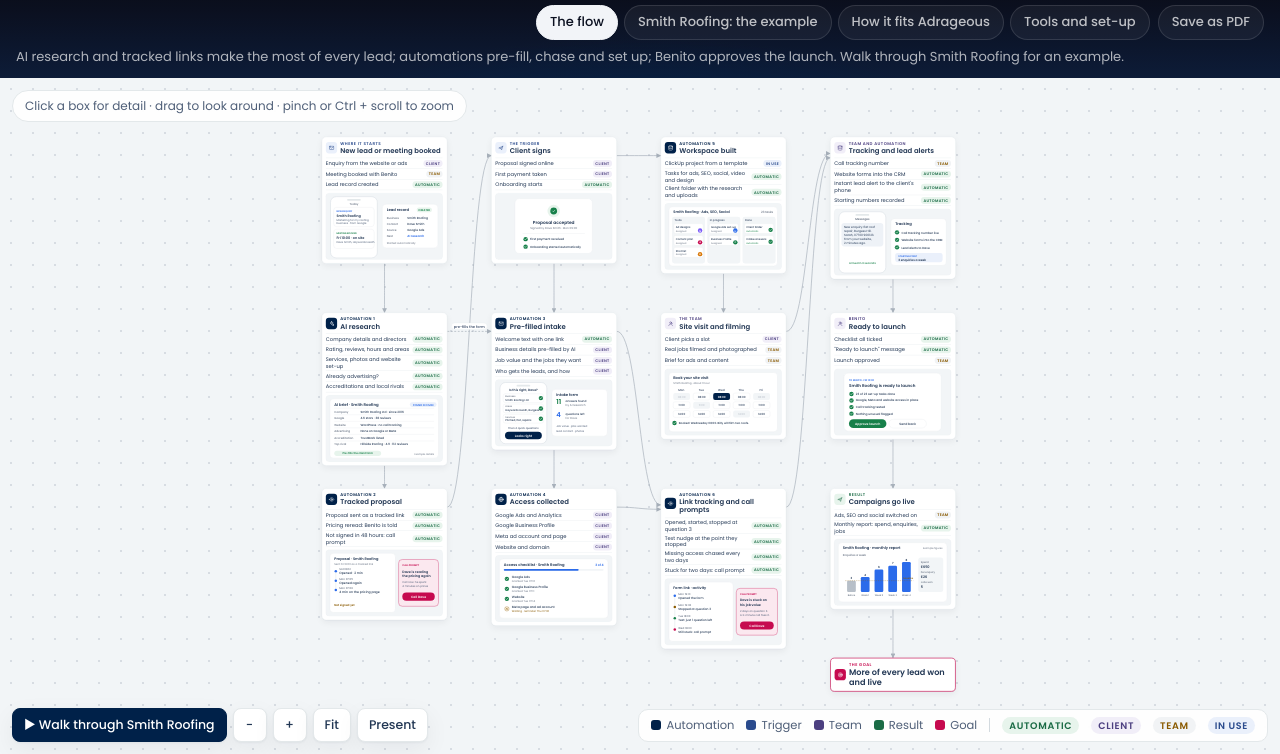
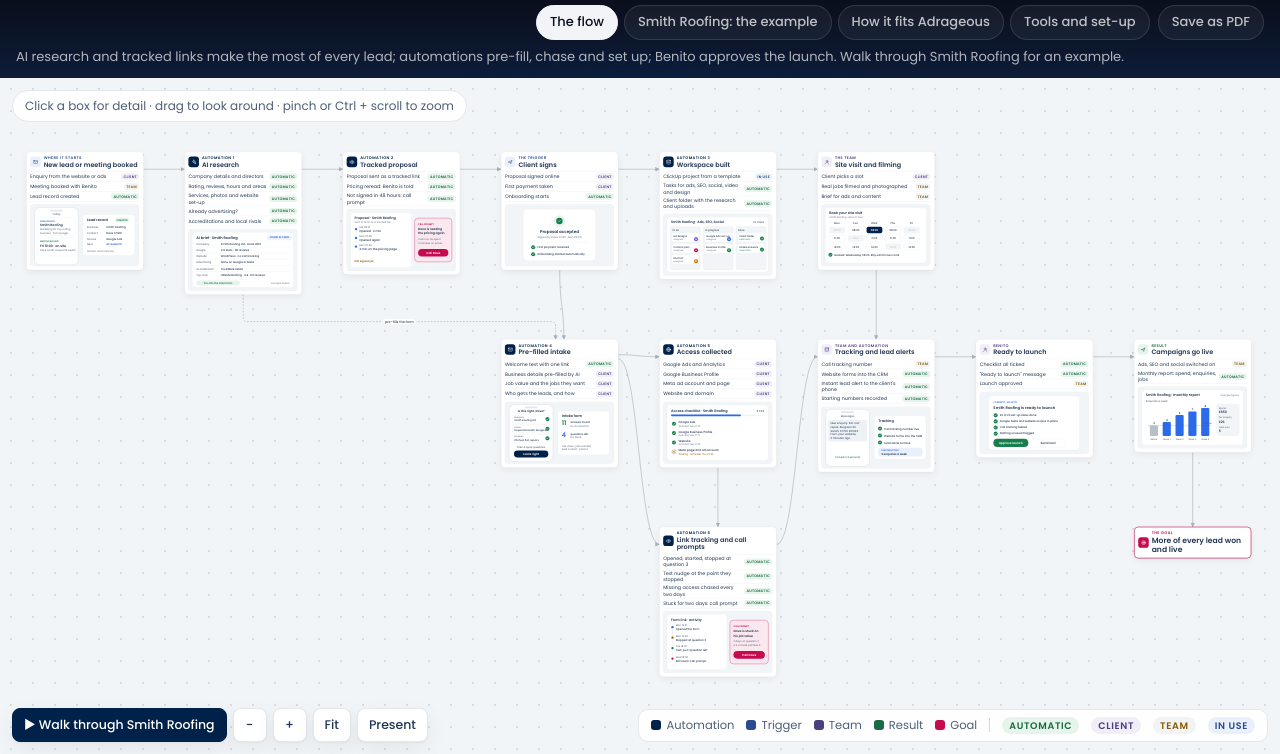
Before and after one commit to burnsysolutions/onboarding-flow, a plain HTML site: page index.html in a window 1280 px wide. Shown: the part 46-800 px from the top of the page. Drawn offline with Linux system fonts and the light colour scheme; no server answers.

Commit message:
Re-lay the flow left to right with no crossing lines

```diff
--- a/index.html
+++ b/index.html
@@ -661,50 +661,50 @@ ol.timeline span { font-size: 14px; color: var(--ink-2); }
       rows: [row('Enquiry from the website or ads', 'Form or call', 'low'), row('Meeting booked with Benito', 'Calendar', 'paid'), row('Lead record created', 'CRM', 'free')],
       does: 'Every new lead starts the research before anyone picks up the phone.',
       body: 'A new enquiry from the website, the ads or a phone call creates the lead record, and the research starts straight away. When Benito books a meeting, the brief is waiting for him.' },
-    { id: 'research', type: 'agent', icon: 'agent', x: 0, y: 560, w: 400, eb: 'Automation 1', nm: 'AI research', sb: 'Everything public, found in minutes',
+    { id: 'research', type: 'agent', icon: 'agent', x: 540, y: 0, w: 400, eb: 'Automation 1', nm: 'AI research', sb: 'Everything public, found in minutes',
       rows: [row('Company details and directors', 'Companies House', 'free'), row('Rating, reviews, hours and areas', 'Google Business Profile', 'free'), row('Services, photos and website set-up', 'Their website', 'free'), row('Already advertising?', 'Google and Meta ad libraries', 'free'), row('Accreditations and local rivals', 'Registers, Google Maps', 'free')],
       does: "Builds a brief for Benito before the meeting and pre-fills the client's onboarding form.",
       body: 'As soon as a lead comes in, AI gathers everything public about the business: company details, reviews and rating, services and areas from their website, whether they already advertise, accreditations, and the local rivals ranking above them. Benito walks into the meeting knowing the business, and the same research pre-fills the onboarding form so the client only has to check it. Only business information is used, and the client always confirms it.' },
-    { id: 'proposal', type: 'agent', icon: 'eye', x: 0, y: 1120, w: 400, eb: 'Automation 2', nm: 'Tracked proposal', sb: 'Know when they are thinking about it',
+    { id: 'proposal', type: 'agent', icon: 'eye', x: 1080, y: 0, w: 400, eb: 'Automation 2', nm: 'Tracked proposal', sb: 'Know when they are thinking about it',
       rows: [row('Proposal sent as a tracked link', 'Opens and time per page', 'free'), row('Pricing reread: Benito is told', 'Instant alert', 'free'), row('Not signed in 48 hours: call prompt', 'To Benito', 'free')],
       does: 'Shows Benito who is reading the proposal, and prompts a call at the right moment.',
       body: 'The proposal goes as a tracked link, not an attachment. Benito sees when it is opened, how long was spent on the pricing and when it is reopened. A reopened proposal is the best moment to call, so he gets a prompt there and then. If it is still not signed after 48 hours, he gets a reminder showing what the client looked at.' },
-    { id: 'signed', type: 'data', icon: 'action', x: 540, y: 0, w: 400, eb: 'The trigger', nm: 'Client signs', sb: 'Proposal signed or first payment',
+    { id: 'signed', type: 'data', icon: 'action', x: 1620, y: 0, w: 400, eb: 'The trigger', nm: 'Client signs', sb: 'Proposal signed or first payment',
       rows: [row('Proposal signed online', 'E-signature', 'low'), row('First payment taken', 'Card or Direct Debit', 'low'), row('Onboarding starts', 'Automatic', 'free')],
       does: 'A signed proposal or the first payment starts everything. Nobody has to remember to kick it off.',
       body: 'Onboarding starts from one event: the proposal is signed or the first payment lands, whichever comes first. Every step after it starts on its own, so nothing waits for Benito to find the time.' },
-    { id: 'welcome', type: 'agent', icon: 'mail', x: 540, y: 560, w: 400, eb: 'Automation 3', nm: 'Pre-filled intake', sb: 'Check it, then four quick questions',
+    { id: 'welcome', type: 'agent', icon: 'mail', x: 1620, y: 640, w: 400, eb: 'Automation 4', nm: 'Pre-filled intake', sb: 'Check it, then four quick questions',
       rows: [row('Welcome text with one link', 'Within a minute', 'free'), row('Business details pre-filled by AI', 'Client ticks or corrects', 'low'), row('Job value and the jobs they want', 'Question', 'low'), row('Who gets the leads, and how', 'Question', 'low')],
       does: 'The client checks what AI found and answers only what nobody else could know.',
       body: 'Within a minute of signing, the client gets a welcome text with one link. The form is already filled in from the research: business details, areas, services, reviews link, logo and photos. The client ticks it or corrects it, then answers four questions only they can answer: average job value, the jobs they want more of, who should get each lead, and which photos to use. It works on a phone, because most tradespeople do it after work.' },
-    { id: 'access', type: 'agent', icon: 'web', x: 540, y: 1120, w: 400, eb: 'Automation 4', nm: 'Access collected', sb: 'Every account from one link',
+    { id: 'access', type: 'agent', icon: 'web', x: 2160, y: 640, w: 400, eb: 'Automation 5', nm: 'Access collected', sb: 'Every account from one link',
       rows: [row('Google Ads and Analytics', 'Access request', 'low'), row('Google Business Profile', 'Manager invite', 'low'), row('Meta ad account and page', 'Partner request', 'low'), row('Website and domain', 'Secure access', 'low')],
       does: 'Requests every account the team needs through one link, and ticks each one off as it is granted.',
       body: 'One link asks for access to Google Ads, Analytics, the Google Business Profile, the Meta ad account and page, and the website and domain. Each item ticks itself off when it is granted. Access is given through the platforms themselves, so passwords are never sent by text or email.' },
-    { id: 'workspace', type: 'agent', icon: 'data', x: 1080, y: 0, w: 400, eb: 'Automation 5', nm: 'Workspace built', sb: 'Ready before anyone asks',
+    { id: 'workspace', type: 'agent', icon: 'data', x: 2160, y: 0, w: 400, eb: 'Automation 3', nm: 'Workspace built', sb: 'Ready before anyone asks',
       rows: [row('ClickUp project from a template', 'Per service bought', 'own'), row('Tasks for ads, SEO, social, video and design', 'Assigned by role', 'free'), row('Client folder with the research and uploads', 'Shared drive', 'free')],
       does: "Builds the client's ClickUp project from a template and gives each specialist their tasks.",
       body: "As soon as the client signs, their ClickUp project is built from a template for each service they bought. Tasks go straight to the right person: ads to Harry, SEO to Chester, social to Amber, filming to Billy and design to Nadya. The research brief, intake answers and uploads land in the client's folder, so nobody asks the client the same question twice." },
-    { id: 'visit', type: 'people', icon: 'people', x: 1080, y: 560, w: 400, eb: 'The team', nm: 'Site visit and filming', sb: 'Booked by the client',
+    { id: 'visit', type: 'people', icon: 'people', x: 2700, y: 0, w: 400, eb: 'The team', nm: 'Site visit and filming', sb: 'Booked by the client',
       rows: [row('Client picks a slot', 'Booking link', 'low'), row('Real jobs filmed and photographed', 'On site', 'paid'), row('Brief for ads and content', 'From the visit', 'paid')],
       does: 'Meeting the client on site stays human. Only the booking is automatic.',
       body: 'Meeting the client and the people doing the work stays exactly as it is. The only change is that the client books the visit from a link once their form is complete, and the team arrives already knowing the answers.' },
-    { id: 'chase', type: 'agent', icon: 'eye', x: 1080, y: 1120, w: 400, eb: 'Automation 6', nm: 'Link tracking and call prompts', sb: 'Nothing stalls quietly',
+    { id: 'chase', type: 'agent', icon: 'eye', x: 2160, y: 1280, w: 400, eb: 'Automation 6', nm: 'Link tracking and call prompts', sb: 'Nothing stalls quietly',
       rows: [row('Opened, started, stopped at question 3', 'Tracked link', 'free'), row('Text nudge at the point they stopped', 'SMS or WhatsApp', 'free'), row('Missing access chased every two days', 'SMS or WhatsApp', 'free'), row('Stuck for two days: call prompt', 'To Benito', 'free')],
       does: 'Tracks every link, nudges at the exact point they stopped and prompts a call before anything goes cold.',
       body: "Every link the client gets is tracked: opened, started, and where they stopped. If they stop partway, the next text picks up exactly there: 'just one question left'. Missing access is chased by text every two days. If anything is stuck for two days, Benito gets a call prompt telling him exactly what is missing, so one short call finishes it." },
-    { id: 'tracking', type: 'people', icon: 'data', x: 1620, y: 0, w: 400, eb: 'Team and automation', nm: 'Tracking and lead alerts', sb: 'Every enquiry counted from day one',
+    { id: 'tracking', type: 'people', icon: 'data', x: 2700, y: 640, w: 400, eb: 'Team and automation', nm: 'Tracking and lead alerts', sb: 'Every enquiry counted from day one',
       rows: [row('Call tracking number', 'Per client', 'paid'), row('Website forms into the CRM', 'Automatic', 'free'), row("Instant lead alert to the client's phone", 'Text or WhatsApp', 'free'), row('Starting numbers recorded', 'From the research', 'free')],
       does: 'Sets up tracking and lead alerts, and records the starting numbers every report is measured against.',
       body: "Once access is in and the visit is done, the team sets up call tracking and connects the website forms. Every new enquiry goes into the CRM and straight to the client's phone. The starting point (enquiries, star rating, reviews and where they rank) is recorded automatically, so every client has a real before and after." },
-    { id: 'ready', type: 'people', icon: 'people', x: 1620, y: 560, w: 400, eb: 'Benito', nm: 'Ready to launch', sb: 'One message, one decision',
+    { id: 'ready', type: 'people', icon: 'people', x: 3240, y: 640, w: 400, eb: 'Benito', nm: 'Ready to launch', sb: 'One message, one decision',
       rows: [row('Checklist all ticked', 'Automatic check', 'free'), row('"Ready to launch" message', 'To Benito', 'free'), row('Launch approved', 'One tap', 'paid')],
       does: "Benito gets one 'ready to launch' message instead of chasing six people.",
       body: 'When every item is ticked, Benito gets one message: ready to launch, with anything unusual flagged. He approves it, or sends it back with a note. Nothing goes live without his yes.' },
-    { id: 'launch', type: 'action', icon: 'action', x: 1620, y: 1120, w: 400, eb: 'Result', nm: 'Campaigns go live', sb: 'With a baseline to beat',
+    { id: 'launch', type: 'action', icon: 'action', x: 3780, y: 640, w: 400, eb: 'Result', nm: 'Campaigns go live', sb: 'With a baseline to beat',
       rows: [row('Ads, SEO and social switched on', 'Per service', 'paid'), row('Monthly report: spend, enquiries, jobs', 'Automatic', 'free')], does: '',
       body: 'Campaigns go live with tracking already working. Every monthly report compares the results with the starting numbers, which turns each client into a case study with real figures.' },
-    { id: 'goal', type: 'goal', icon: 'goal', x: 1620, y: 1660, w: 400, eb: 'The goal', nm: 'More of every lead won and live', sb: 'Benito back on selling', rows: [], does: '',
+    { id: 'goal', type: 'goal', icon: 'goal', x: 3780, y: 1280, w: 400, eb: 'The goal', nm: 'More of every lead won and live', sb: 'Benito back on selling', rows: [], does: '',
       body: 'Every lead gets researched, every proposal and form is tracked, and every client gets the same complete start without Benito chasing anyone. He calls only when a call will make the difference, and spends the time saved meeting tradespeople and signing them.' }
   ];
   var DEFAULT_EDGES = [
@@ -845,8 +845,8 @@ ol.timeline span { font-size: 14px; color: var(--ink-2); }
       var a = box(e[0]), b = box(e[1]);
       if (!a || !b) return;
       var r = { i: i, e: e, a: a, b: b };
-      r.mode = sideMode(a, b);
-      var sa = { R: 'r', L: 'l', D: 'b', U: 't' }[r.mode], sb = { R: 'l', L: 'r', D: 't', U: 'b' }[r.mode];
+      r.mode = EDGE_LABELS[e[0] + '>' + e[1]] ? 'DATA' : sideMode(a, b);
+      var sa = { R: 'r', L: 'l', D: 'b', U: 't', DATA: 'b' }[r.mode], sb = { R: 'l', L: 'r', D: 't', U: 'b', DATA: 't' }[r.mode];
       push(e[0], sa, { r: r, end: 'pa', key: (sa === 'l' || sa === 'r') ? b.y + b.h / 2 : b.x + b.w / 2 });
       push(e[1], sb, { r: r, end: 'pb', key: (sb === 'l' || sb === 'r') ? a.y + a.h / 2 : a.x + a.w / 2 });
       routes.push(r);
@@ -874,6 +874,11 @@ ol.timeline span { font-size: 14px; color: var(--ink-2); }
   }
   function geom(r) {
     var p = r.pa, q = r.pb, d;
+    if (r.mode === 'DATA') {
+      var ly = Math.max(p[1] + 30, q[1] - 60), rd = 14, sg = q[0] >= p[0] ? 1 : -1;
+      return { d: 'M' + p[0] + ',' + p[1] + ' L' + p[0] + ',' + (ly - rd) + ' Q' + p[0] + ',' + ly + ' ' + (p[0] + sg * rd) + ',' + ly +
+        ' L' + (q[0] - sg * rd) + ',' + ly + ' Q' + q[0] + ',' + ly + ' ' + q[0] + ',' + (ly + rd) + ' L' + q[0] + ',' + q[1], mx: (p[0] + q[0]) / 2, my: ly };
+    }
     if (r.mode === 'R') { d = Math.max(40, (q[0] - p[0]) * 0.5); return cubic(p, [p[0] + d, p[1]], [q[0] - d, q[1]], q); }
     if (r.mode === 'L') { d = Math.max(40, (p[0] - q[0]) * 0.5); return cubic(p, [p[0] - d, p[1]], [q[0] + d, q[1]], q); }
     if (r.mode === 'D') { d = Math.max(20, (q[1] - p[1]) * 0.5); return cubic(p, [p[0], p[1] + d], [q[0], q[1] - d], q); }
@@ -914,10 +919,10 @@ ol.timeline span { font-size: 14px; color: var(--ink-2); }
       if (lbl) {
         var lg = document.createElementNS(NS, 'g'); lg.setAttribute('class', 'elbl' + (on ? ' on' : ''));
         var lr = document.createElementNS(NS, 'rect'), lt = document.createElementNS(NS, 'text');
-        lt.textContent = lbl; lt.setAttribute('text-anchor', 'middle'); lt.setAttribute('x', g.mx); lt.setAttribute('y', g.my - 12);
+        lt.textContent = lbl; lt.setAttribute('text-anchor', 'middle'); lt.setAttribute('x', g.mx); lt.setAttribute('y', g.my + 4);
         lg.appendChild(lr); lg.appendChild(lt); edgeLayer.appendChild(lg);
         var tw = 0; try { tw = lt.getComputedTextLength(); } catch (err) {} if (!tw) tw = lbl.length * 6.4;
-        lr.setAttribute('x', g.mx - tw / 2 - 8); lr.setAttribute('y', g.my - 27); lr.setAttribute('width', tw + 16); lr.setAttribute('height', 21); lr.setAttribute('rx', 10.5);
+        lr.setAttribute('x', g.mx - tw / 2 - 8); lr.setAttribute('y', g.my - 10.5); lr.setAttribute('width', tw + 16); lr.setAttribute('height', 21); lr.setAttribute('rx', 10.5);
       }
       r.e._m = [g.mx, g.my];
     });
```
